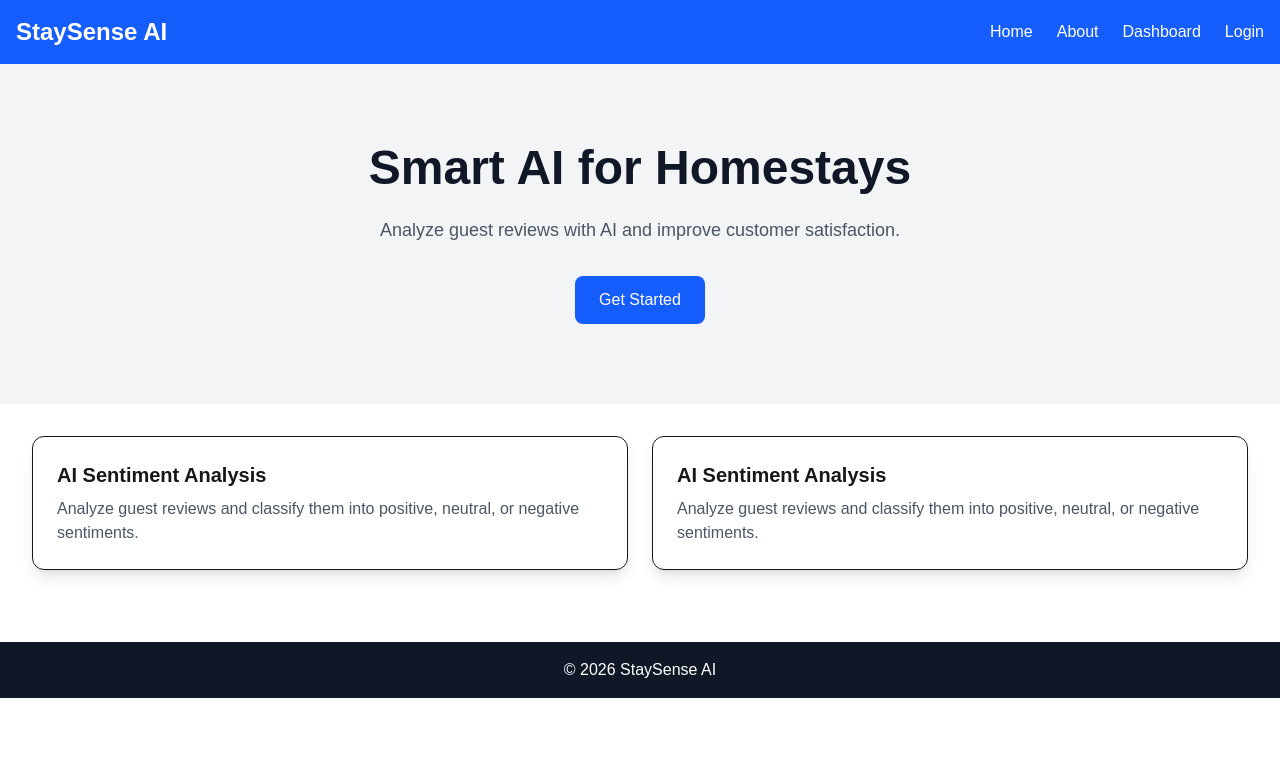
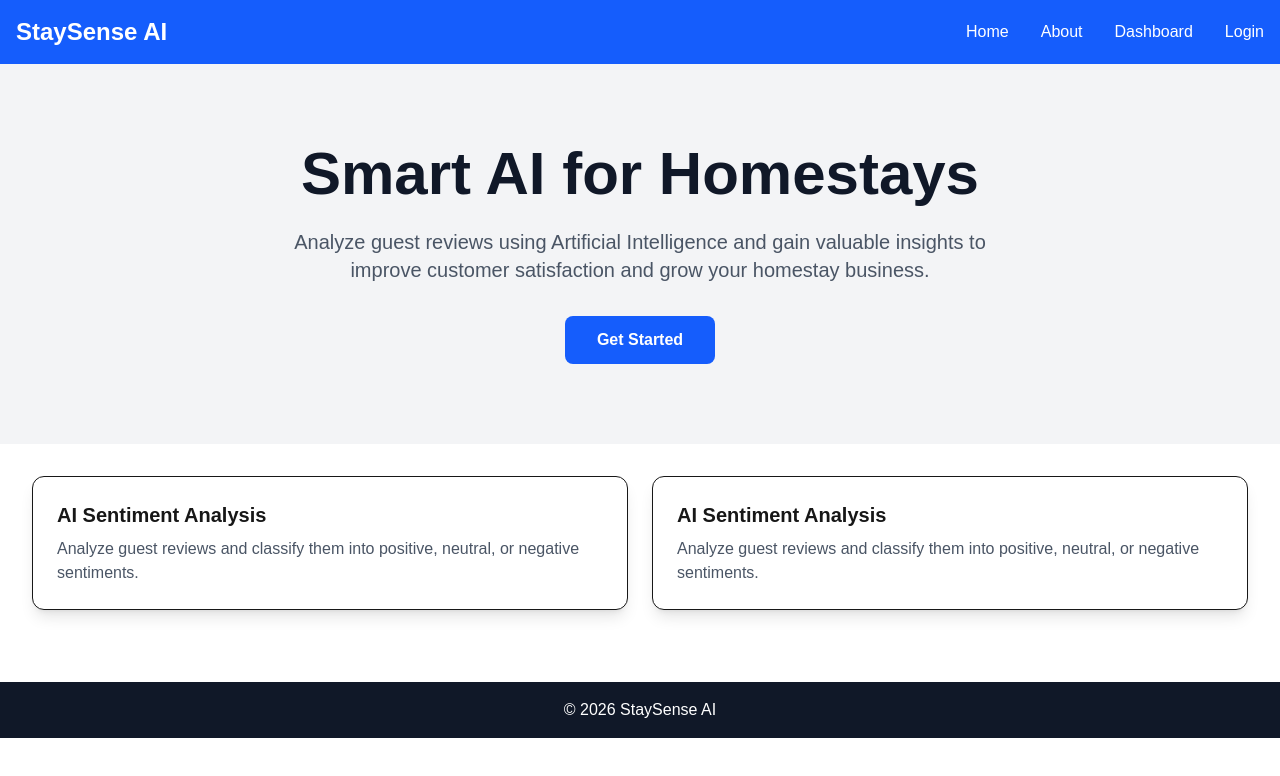
Before and after one commit to Aish16042006/Staysense, a Next.js app: page / in a window 1280 px wide. Shown: the top 776 px of the page. Built offline with nearby package versions, Linux system fonts and the light colour scheme.

Commit message:
feat: improve homepage navigation and hero section

```diff
--- a/src/components/card.js
+++ b/src/components/card.js
@@ -1,6 +1,6 @@
 export default function Card() {
   return (
-    <div className="border rounded-xl p-6 shadow-lg">
+    <div className="border rounded-xl p-6 shadow-lg hover:shadow-2xl hover:-translate-y-2 transition-all duration-300 bg-white">
       <h3 className="text-xl font-semibold">
         AI Sentiment Analysis
       </h3>
--- a/src/components/hero.js
+++ b/src/components/hero.js
@@ -1,20 +1,16 @@
 export default function Hero() {
   return (
     <section className="text-center py-20 bg-gray-100">
-      <h2 className="text-5xl font-bold text-gray-900">
-        Smart AI for Homestays
+      <h2 className="text-5xl md:text-6xl font-extrabold text-gray-900">
+         Smart AI for Homestays
       </h2>
 
-      <p className="mt-6 text-lg text-gray-600 max-w-2xl mx-auto">
-        Analyze guest reviews with AI and improve customer satisfaction.
+      <p className="mt-6 text-xl text-gray-600 max-w-3xl mx-auto">
+          Analyze guest reviews using Artificial Intelligence and gain valuable insights to improve customer satisfaction and grow your homestay business.
       </p>
-
-      <a
-  href="/dashboard"
-  className="inline-block mt-8 bg-blue-600 text-white px-6 py-3 rounded-lg hover:bg-blue-700 transition duration-300"
->
+  <button className="mt-8 bg-blue-600 text-white px-8 py-3 rounded-lg font-semibold hover:bg-blue-700 hover:scale-105 transition-all duration-300">
   Get Started
-</a>
+</button>
     </section>
   );
 }
--- a/src/components/navbar.js
+++ b/src/components/navbar.js
@@ -3,7 +3,7 @@ export default function Navbar() {
     <nav className="bg-blue-600 text-white p-4 flex justify-between items-center shadow-md">
       <h1 className="text-2xl font-bold">StaySense AI</h1>
 
-      <div className="space-x-6">
+      <div className="space-x-8 font-medium">
         <a
           href="/"
           className="hover:text-gray-200 hover:underline transition duration-300"
```
